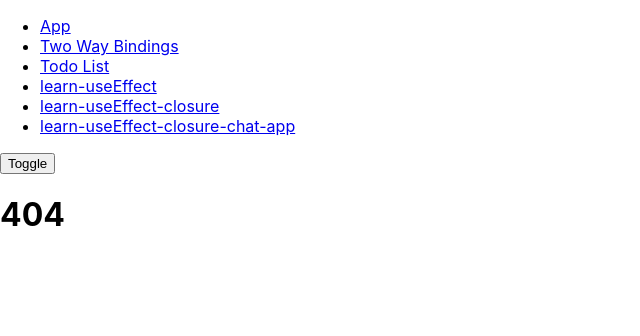
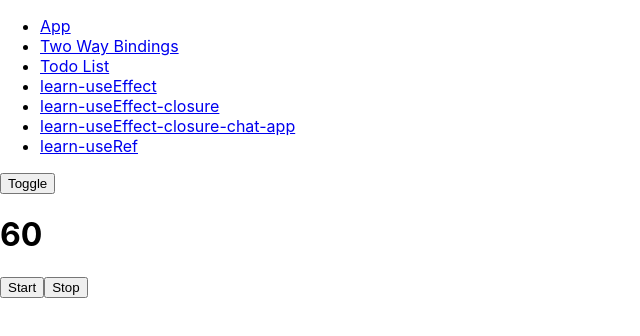
Before and after one commit to maihuongnguyenthi/learnreact, a React (Create React App) app: page /learn-useRef in a window 1280 px wide. Before the commit this address had no page. Shown: the top 336 px of the page, without its empty margins (0-640 px from the left). Built offline with nearby package versions, Linux system fonts and the light colour scheme.

Commit message:
learn useRef

```diff
--- a/src/index.js
+++ b/src/index.js
@@ -9,6 +9,7 @@ import TodoList from './pages/TodoList';
 import LearnUseEffect from './pages/LearnUseEffect';
 import LearnUseEffectClosure from './pages/LearnUseEffectClosure';
 import LearnUseEffectChatApp from './pages/LearnUseEffectChatApp';
+import LearnUseRef from './pages/LearnUseRef';
 import NoPage from './pages/NoPage';
 import reportWebVitals from './reportWebVitals';
 
@@ -38,6 +39,7 @@ root.render(
           <Route path="learn-useEffect" element={<LearnUseEffect />} />
           <Route path="learn-useEffect-closure" element={<LearnUseEffectClosure />} />
           <Route path="learn-useEffect-chat-app" element={<LearnUseEffectChatApp />} />
+          <Route path="learn-useRef" element={<LearnUseRef />} />
           <Route path="*" element={<NoPage />} />
         </Route>
       </Routes>
--- a/src/pages/Layout.js
+++ b/src/pages/Layout.js
@@ -26,6 +26,9 @@ const Layout = () => {
           <li>
             <Link to="/learn-useEffect-chat-app">learn-useEffect-closure-chat-app</Link>
           </li>
+          <li>
+            <Link to="/learn-useRef">learn-useRef</Link>
+          </li>
         </ul>
 
         <button onClick={()=>setShow(!show)}>Toggle</button>
--- /dev/null
+++ b/src/pages/LearnUseRef.js
@@ -0,0 +1,37 @@
+import { useState, useRef, useEffect } from "react";
+//Lưu giá trị qua một tham chiếu bên ngoài
+
+const LearnUseRef = () => {
+    const [count, setCount] = useState(60)
+
+    const TimerId = useRef()
+    const prevCount = useRef()
+    const h1Ref = useRef()
+
+    useEffect(() => {
+        prevCount.current = count
+    }, [count])
+
+    useEffect(() => {
+        const rect = h1Ref.current.getBoundingClientRect()
+        console.log(rect)
+    })
+    const handleStart = () => {
+        TimerId.current = setInterval(() => {
+            setCount(prev => prev - 1)
+        }, 1000)
+    }
+
+    const handleStop = () => {
+        clearInterval(TimerId.current)
+    }
+
+    console.log(count, prevCount.current)
+    return <div>
+        <h1 ref={h1Ref} >{count}</h1>
+        <button onClick={handleStart}>Start</button>
+        <button onClick={handleStop}>Stop</button>
+    </div>;
+};
+
+export default LearnUseRef;
```
